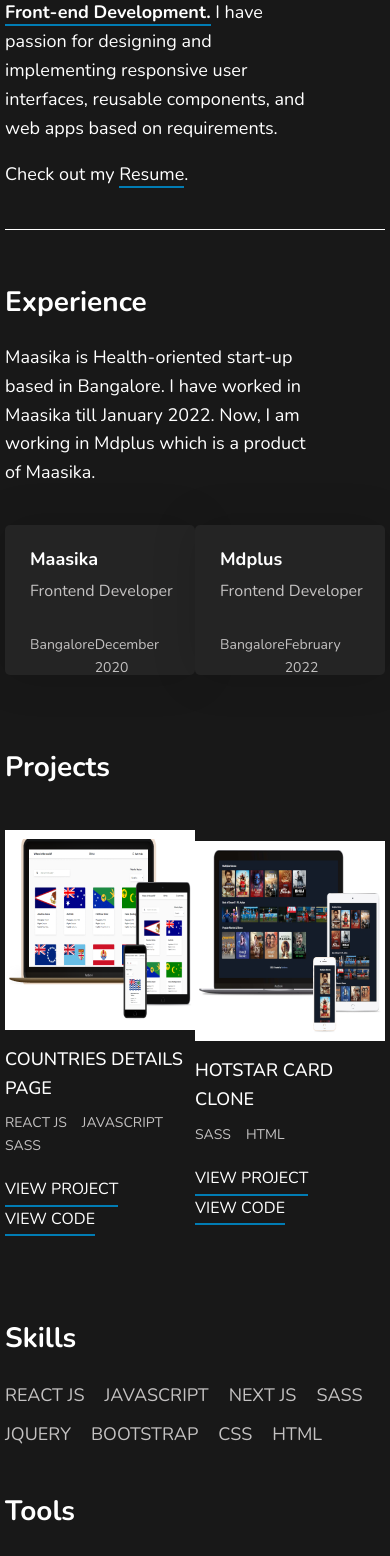
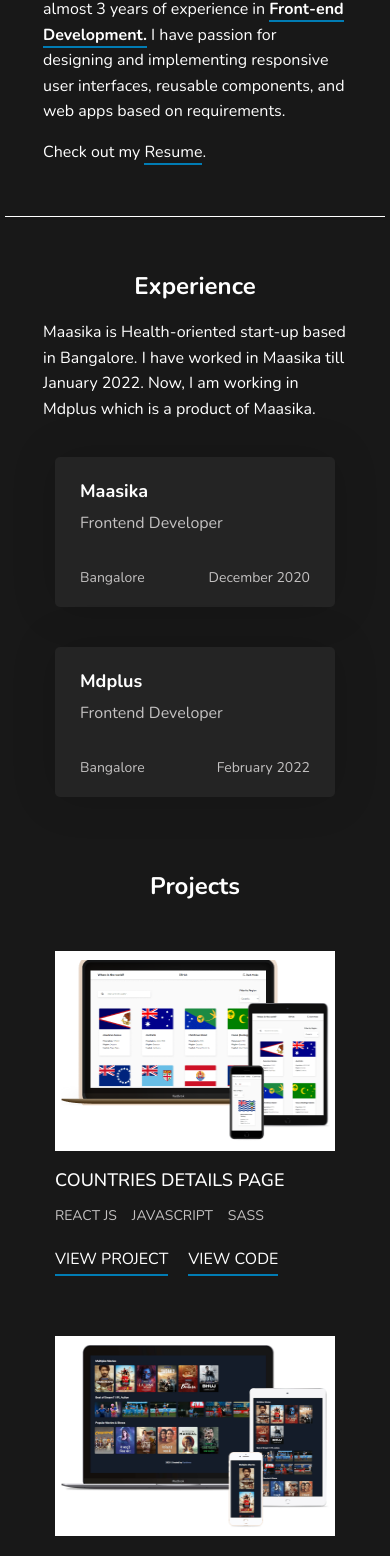
Before and after one commit to karishma-c/personal-portfolio, a Next.js app: page / in a window 390 px wide. Shown: the part 278-1834 px from the top of the page. Built offline with nearby package versions, Linux system fonts and the light colour scheme.

Commit message:
added responsiveness

```diff
--- a/components/layout.module.css
+++ b/components/layout.module.css
@@ -127,3 +127,68 @@
     margin: 0 auto 50px;
     color: rgb(196, 194, 194);
 }
+
+@media (max-width:780px) {
+
+    .container {
+        max-width: 600px;
+    }
+    .about, .resume, .aboutCompany {
+        width: 95%;
+    }
+    .card {
+        width: 280px;
+    }
+    .projectImage {
+        width: 280px;
+        height: 200px;
+    }
+}
+
+@media screen and (max-width:450px) {
+
+    .container {
+        max-width: 100%
+    }
+    .role {
+        margin: 0 auto 15px;
+        font-size: 32px;
+        text-align: center;
+    }
+    .about, .resume {
+        margin: 0 auto 15px;
+        text-align: left;
+    }
+    .about, .resume, .aboutCompany {
+        font-size: 16px;
+        width: 100%;
+    }
+    .resume {
+        margin-bottom: 50px;
+    }
+    .heading {
+        font-size: 24px;
+        margin: 0 auto 15px;
+        text-align: center;
+    }
+    .skillSection {
+        margin: 0 auto 30px;
+    }
+    .skillsList, .toolsList {
+        margin: 20px auto 0;
+        justify-content: center;
+        align-items: center;
+    }
+    .skills, .tools, .mailId {
+        font-size: 16px;
+    }
+    .contact {
+        margin: 0 auto;
+    }
+    .dropMail {
+        font-size: 30px;
+    }
+    .dropMail, .mailId {
+        padding: 0 15px;
+    }
+}
--- a/pages/index.js
+++ b/pages/index.js
@@ -16,7 +16,7 @@
         <div className='logo'>
           <h2 className={styles.name}>karishma</h2>
         </div>
-        <div className={utilStyles.flexRow}>
+        <div className={utilStyles.flexRowMediaLinks}>
           <Link className={utilStyles.mediaLinks} href="https://github.com/karishma-c" >
             <Image
               src="/images/gitHub.png"
@@ -85,6 +85,7 @@
           <div className={styles.projectCard}>
             <div className="projectImage">
               <Image
+                className={styles.projectImage}
                 src="/images/countries-info.png"
                 width={300}
                 height={200}
@@ -107,6 +108,7 @@
           <div className={styles.projectCard}>
             <div className="projectImage">
               <Image
+                className={styles.projectImage}
                 src="/images/hotstar-card-clone.png"
                 width={300}
                 height={200}
@@ -165,7 +167,7 @@
         <div className='logo'>
           <h2 className={styles.name}>karishma</h2>
         </div>
-        <div className={utilStyles.flexRow}>
+        <div className={utilStyles.flexRowMediaLinks}>
           <Link className={utilStyles.mediaLinks} href="https://github.com/karishma-c" >
             <Image
               src="/images/gitHub.png"
--- a/styles/utils.module.css
+++ b/styles/utils.module.css
@@ -1,6 +1,6 @@
-.flexRow {
+.flexRow, .flexRowMediaLinks {
     display: flex;
-    flex-flow: row nowrap;
+    flex-flow: row wrap;
     justify-content: space-between;
     align-items: center;
 }
@@ -34,3 +34,12 @@
 .mailLink:hover {
     border-bottom: 2px solid white;
 }
+
+@media screen and (max-width:450px) {
+
+    .flexRow {
+        flex-direction: column;
+        justify-content: center;
+        align-items: center;
+    }
+}
```
